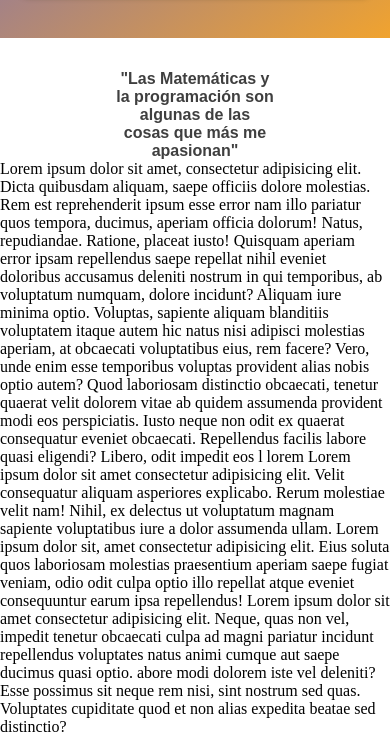
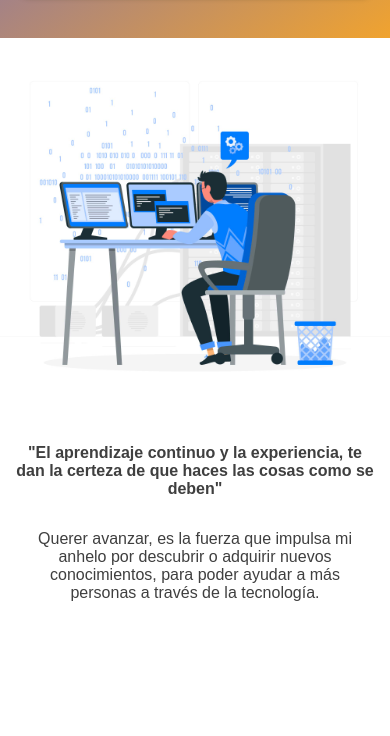
Before and after one commit to Gary-Yaral/website, a plain HTML site: page index.html in a window 390 px wide. Shown: the part 218-954 px from the top of the page. After the commit the page ends 844 px from the top, so only its background shows below. Drawn offline with Linux system fonts and the light colour scheme; a web font is replaced by a local one.

Commit message:
First message card was added

```diff
--- a/css/style.css
+++ b/css/style.css
@@ -115,18 +115,24 @@ nav{
 
 .content{
   width:100%;
-  display:flex;
-  flex-direction:column;
+  display:grid;
+  grid-template-columns:1fr 1fr;
   align-items:center;
-  margin-top: 2rem;
   color: rgb(63, 63, 63);
 }
 
-.content h3{
+.content aside h3,
+.content aside p{
   font-size: 1rem;
   font-family: 'Carme', sans-serif;
-  width: 10rem;
+  width: 100%;
   text-align: center;
+  box-sizing: border-box;
+  padding:1rem;
+}
+
+.content img{
+  width:100%;
 }
 
 @media screen and (max-width:600px){
@@ -223,6 +229,14 @@ nav{
   .nav__info{
     margin-top:4rem;
   }
+
+  .content{
+    width:100%;
+    display:grid;
+    grid-template-columns:1fr;
+    align-items:center;
+    color: rgb(63, 63, 63);
+  }
 }
 
 @media screen and (max-width:430px){
--- a/index.html
+++ b/index.html
@@ -37,46 +37,15 @@
     </article>
   </nav>
   <section class="content">
-    <h3>"Las Matemáticas y la programación son algunas de las cosas que más me apasionan"</h3>
+    <img src="assets/image1.jpg" alt="image1" srcset="">
+    <aside>
+      <h3>"El aprendizaje continuo y la experiencia, te dan la certeza de que haces las cosas como se deben"</h3>
+      <p>Querer avanzar, es la fuerza que impulsa mi anhelo por descubrir o adquirir nuevos conocimientos, para poder ayudar a más personas a través de la tecnología.</p>
+    </aside>
   </section>
   <div >
-    Lorem ipsum dolor sit amet, consectetur adipisicing elit. Dicta quibusdam aliquam, saepe officiis dolore molestias. Rem est reprehenderit ipsum esse error nam illo pariatur quos tempora, ducimus, aperiam officia dolorum!
-    Natus, repudiandae. Ratione, placeat iusto! Quisquam aperiam error ipsam repellendus saepe repellat nihil eveniet doloribus accusamus deleniti nostrum in qui temporibus, ab voluptatum numquam, dolore incidunt? Aliquam iure minima optio.
-    Voluptas, sapiente aliquam blanditiis voluptatem itaque autem hic natus nisi adipisci molestias aperiam, at obcaecati voluptatibus eius, rem facere? Vero, unde enim esse temporibus voluptas provident alias nobis optio autem?
-    Quod laboriosam distinctio obcaecati, tenetur quaerat velit dolorem vitae ab quidem assumenda provident modi eos perspiciatis. Iusto neque non odit ex quaerat consequatur eveniet obcaecati. Repellendus facilis labore quasi eligendi?
-    Libero, odit impedit eos l lorem
-    Lorem ipsum dolor sit amet consectetur adipisicing elit. Velit consequatur aliquam asperiores explicabo. Rerum molestiae velit nam! Nihil, ex delectus ut voluptatum magnam sapiente voluptatibus iure a dolor assumenda ullam.
-    Lorem ipsum dolor sit, amet consectetur adipisicing elit. Eius soluta quos laboriosam molestias praesentium aperiam saepe fugiat veniam, odio odit culpa optio illo repellat atque eveniet consequuntur earum ipsa repellendus!
-    Lorem ipsum dolor sit amet consectetur adipisicing elit. Neque, quas non vel, impedit tenetur obcaecati culpa ad magni pariatur incidunt repellendus voluptates natus animi cumque aut saepe ducimus quasi optio.
-    abore modi dolorem iste vel deleniti? Esse possimus sit neque rem nisi, sint nostrum sed quas. Voluptates cupiditate quod et non alias expedita beatae sed distinctio?
+
   </div>
-  <script>
-    const BTN_MENU = document.querySelector('.toggle');
-    const BARS = BTN_MENU.querySelectorAll('div');
-    const LINKS = document.querySelector('.menu__routes');
-    const NAV_INFO = document.querySelector('.nav__info');
-    const LIMIT = NAV_INFO.offsetTop - 25;
-    const NAVBAR = document.querySelector('.nav__menu');
-    function openMenu(lines,links){
-      lines[0].classList.toggle('bar1');
-      lines[1].classList.toggle('bar2');
-      links.classList.toggle('menu-hidden');
-    }
-
-    BTN_MENU.onclick = (e) => {
-      e.preventDefault();
-      openMenu(BARS, LINKS);
-    }
-
-
-    window.onscroll = ()=>{
-      if (window.scrollY >= LIMIT) {
-        NAVBAR.classList.add('non-opacity');
-      } else {
-        NAVBAR.classList.remove('non-opacity');
-      }
-    }
-
-  </script>
+  <script src="js/index.js"></script>
 </body>
 </html>
--- /dev/null
+++ b/js/index.js
@@ -0,0 +1,25 @@
+const BTN_MENU = document.querySelector('.toggle');
+const BARS = BTN_MENU.querySelectorAll('div');
+const LINKS = document.querySelector('.menu__routes');
+const NAV_INFO = document.querySelector('.nav__info');
+const LIMIT = NAV_INFO.offsetTop - 25;
+const NAVBAR = document.querySelector('.nav__menu');
+function openMenu(lines,links){
+  lines[0].classList.toggle('bar1');
+  lines[1].classList.toggle('bar2');
+  links.classList.toggle('menu-hidden');
+}
+
+BTN_MENU.onclick = (e) => {
+  e.preventDefault();
+  openMenu(BARS, LINKS);
+}
+
+
+window.onscroll = ()=>{
+  if (window.scrollY >= LIMIT) {
+    NAVBAR.classList.add('non-opacity');
+  } else {
+    NAVBAR.classList.remove('non-opacity');
+  }
+}
```
Also changed, not shown: assets/image1.jpg (added).
